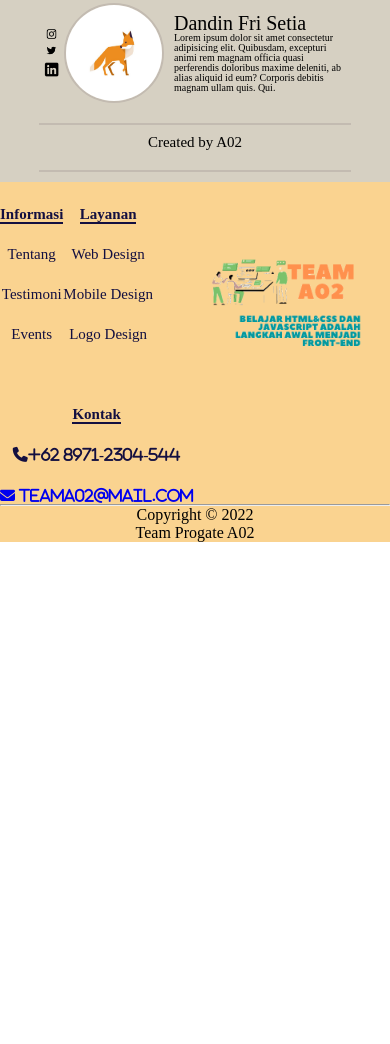
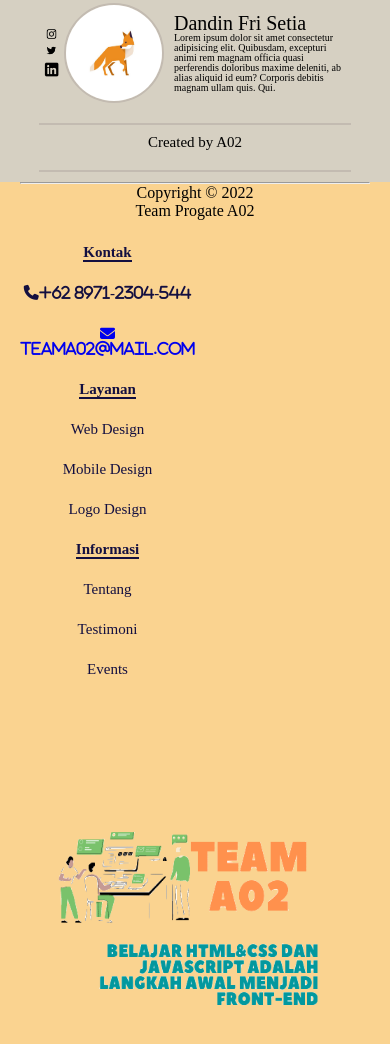
Before and after one commit to Aldreiya/FGA-A02, a plain HTML site: page index.html in a window 390 px wide. Shown: the part 1247-2291 px from the top of the page. Before the commit the page ends 1789 px from the top, so only its background shows below. Drawn offline with Linux system fonts and the light colour scheme.

Commit message:
Update responsive.css

```diff
--- a/responsive.css
+++ b/responsive.css
@@ -121,15 +121,30 @@
      footer {
        text-align:center;
      }
-
+.footer {
+	padding-left: 20px;
+	padding-right: 20px;
+	display:flex;
+	flex-direction:column-reverse;
+  }
+     footer img{
+		 width:100%;
+		 height:25em;
+	 }
      .footer-list{
       font-size : 15px;
+	  width:50%;
      }
      .footer-list li{
       font-size : 15px;
-
+     }
+     .footer-list ul{
+      float:center;
      }
      .span{
       font-size : 15px;
      }
+	 .footer-max{
+		width:100%;
+	 }
 }
```
